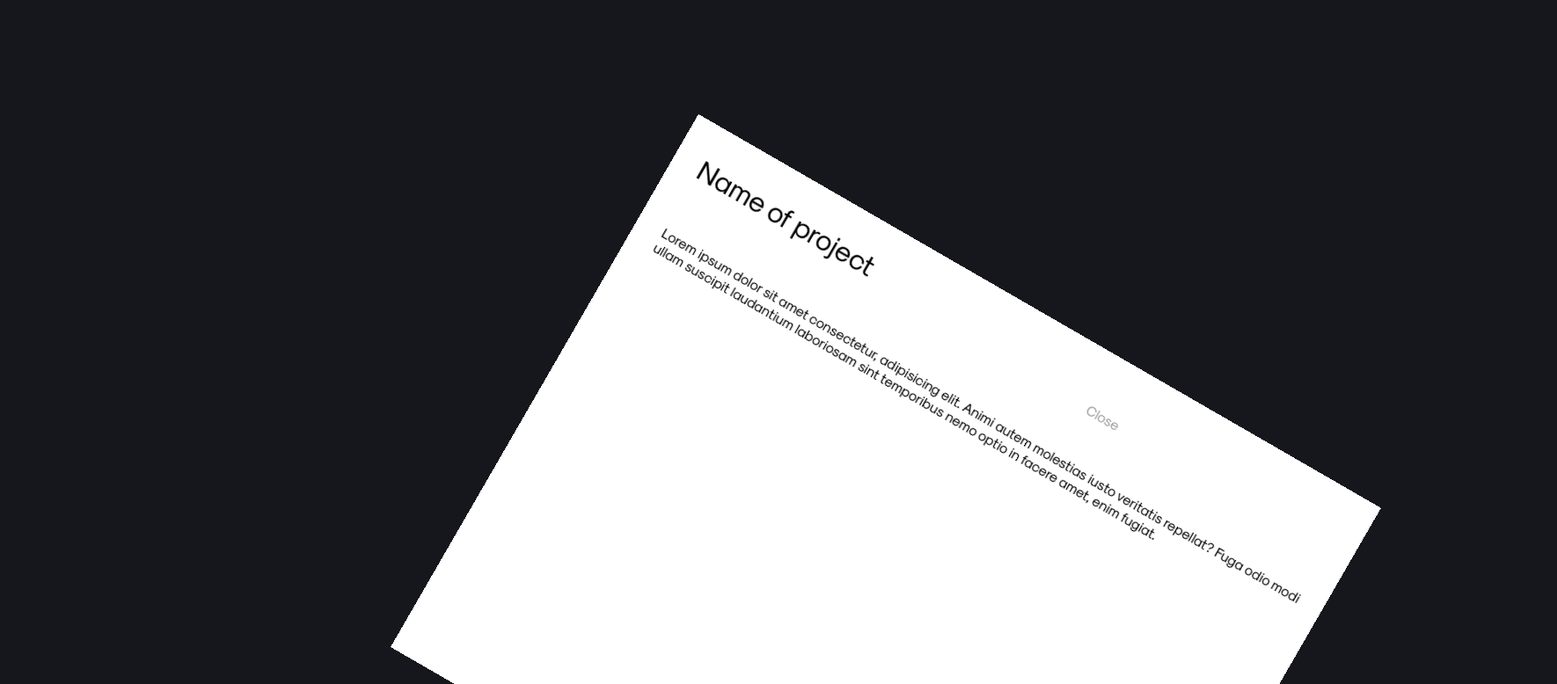
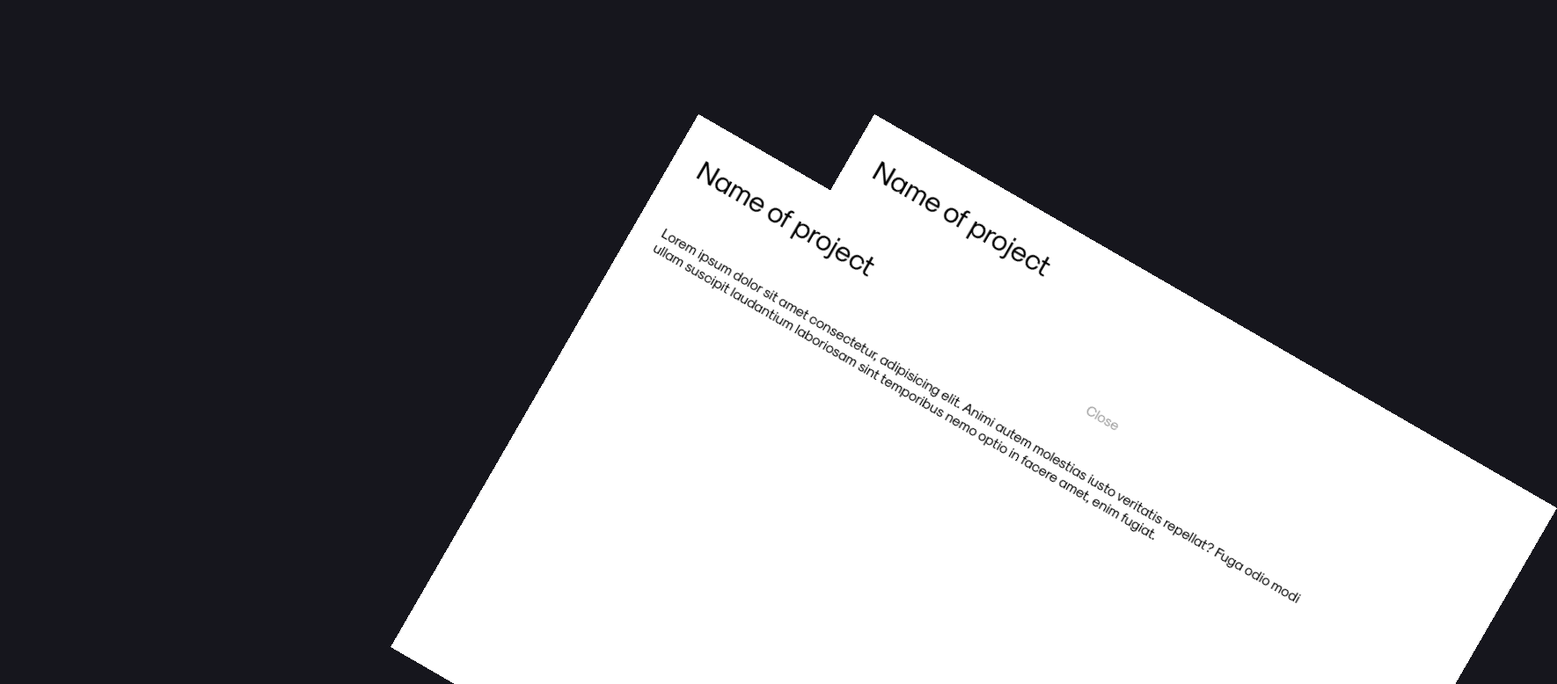
Before and after one commit to whamoumi/riyadwebsite, a plain HTML site: page index.html in a window 1280 px wide. Shown: the part 840-1618 px from the top of the page at 88% size, 1770 px wide, since content can reach past the window. Drawn offline with nearby package versions, Linux system fonts and the light colour scheme.

Commit message:
ajout de all

```diff
--- a/script.js
+++ b/script.js
@@ -49,7 +49,7 @@ const tl = gsap.timeline({ paused: true, overwrite: "auto" });
 const tl2 = gsap.timeline({ paused: true, overwrite: "auto" });
 
 tl.to(overlay, { duration: 0.5, bottom: "0px", rotation: 0, transformOrigin : "bottom center", ease: "power1.inOut" })
-tl2.to(overlay2, { duration: 0.5, bottom: "-550px", rotation: 10, transformOrigin : "bottom center", ease: "power1.inOut" })
+tl2.to(overlay2, { duration: 0.5, bottom: "-600px", rotation: 10, transformOrigin : "bottom center", ease: "power1.inOut" })
 const items = document.querySelectorAll('.item');
 
 items.forEach((item, index) => {
--- a/styles.css
+++ b/styles.css
@@ -110,7 +110,7 @@ a {
     flex: 1;
 }
 
-.overlay, .overlay2 {
+.overlay{
     position: absolute;
     bottom: -1000px;
     right: 0px;
@@ -127,6 +127,22 @@ a {
     transform-origin: bottom center;
 }
 
+.overlay2 {
+    position: absolute;
+    bottom: -1000px;
+    right: -200px;
+    width: 70%;
+    height: 700px;
+    padding-left: 2em;
+    background-color: #fff;
+    color: #000;
+    overflow-x: hidden;
+    overflow-y: scroll;
+    z-index: 4;
+    will-change: bottom;
+    transform: translateZ(0) rotate(30deg);
+    transform-origin: bottom center;
+}
 .overlay2 {
     z-index: 3;
 }
@@ -262,7 +278,7 @@ a {
 @media (max-width: 1344px) {
 
     .aboutme {
-        height: 75vh;
+        height: 70vh;
     }
     .aboutme-img {
         width: 100%;
```
